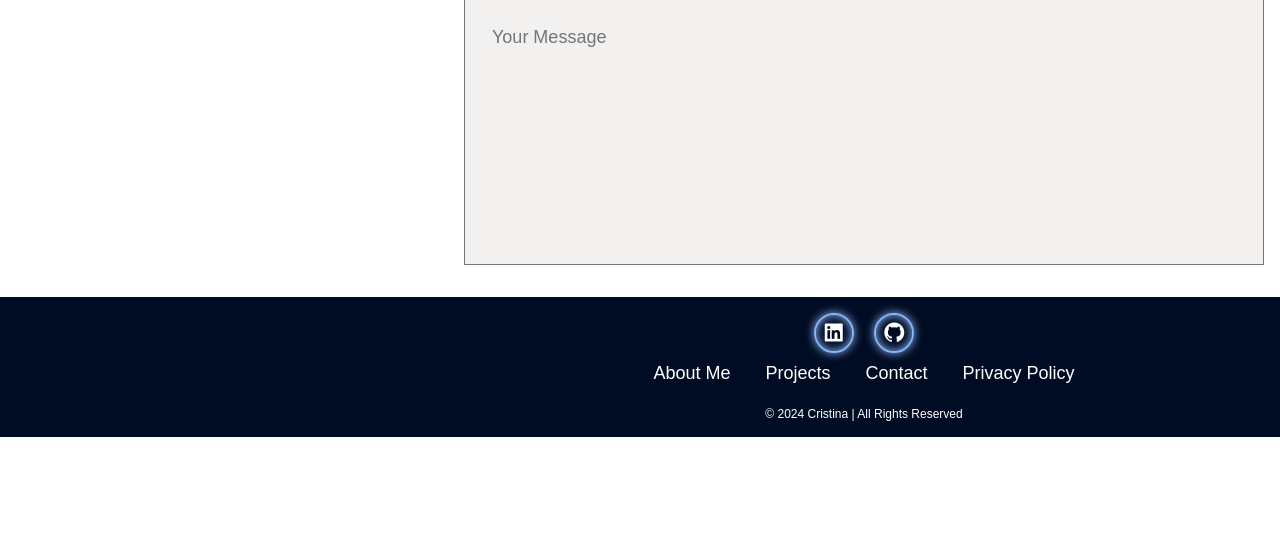
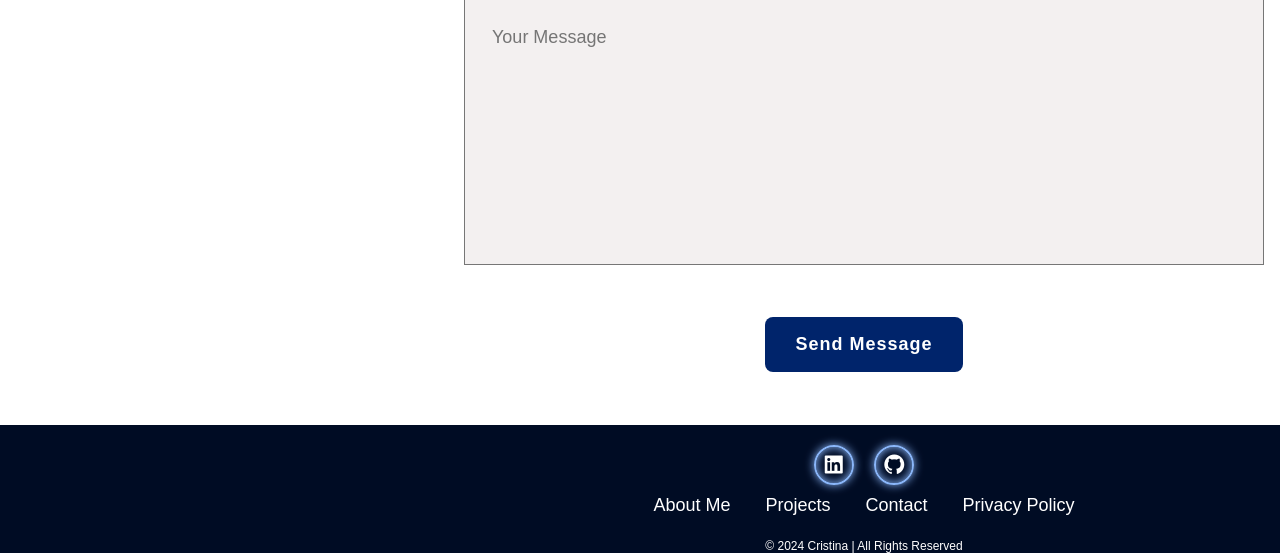
Before and after one commit to cristinadeviza/Portfolio, a Flask app: page / in a window 1280 px wide; the page is wider, and only the part inside the window is pictured. Shown: the part 3035-3588 px from the top of that part. Before the commit the page ends 3472 px from the top of that part, so only its background shows below. Run offline with Flask 3, Linux system fonts and the light colour scheme.

Commit message:
4 Version

```diff
--- a/static/css/style.css
+++ b/static/css/style.css
@@ -3,6 +3,7 @@
     font-weight: 400;
     font-style: normal;
 }
+
 
 html {
     scroll-behavior: smooth;
@@ -75,17 +76,13 @@ body {
 }
 
 .logo {
-    font-family: "Sevillana", cursive;
+    font-family: Verdana, Geneva, Tahoma, sans-serif;
     font-size: 22px;
     color: white;
     font-weight: 500;
     transition: 0.3s ease;
     margin-left: 2rem;
 }
-
-/* #logo1 {
-    font-family: "Sevillana", cursive;
-} */
 
 .logo:hover {
     color: #8AB6F9;
@@ -99,8 +96,6 @@ body {
     border-bottom: 3px solid #8AB6F9;
 }
 
-/* ßßßßßßßßßßßßßßßßßßßßßßßßßßßß */
-
 .menu-toggle {
     display: none;
     /* Ascunde pe desktop */
@@ -113,8 +108,6 @@ body {
 .menu-toggle i {
     transition: transform 0.3s ease-in-out;
 }
-
-/* ??????????????????????????? */
 
 .home {
     background: white;
@@ -699,8 +692,8 @@ footer ul {
     }
 
     .footer {
-        padding-bottom: 1rem;
-        padding-top: 1rem;
+        margin-top: 8rem;
+        height: 8rem;
     }
 }
 
@@ -709,12 +702,12 @@ footer ul {
         width: 100%;
     }
 
-    /* img {
+    img {
         width: 70%;
-} ßßßß????????????????????????? */
+    }
 
     .icons {
-        font-size: 12rem;
+        font-size: 10rem;
         margin: 20px;
         color: #00246B;
     }
--- a/templates/index.html
+++ b/templates/index.html
@@ -20,6 +20,8 @@
     <header class="header">
         <a href="#" class="logo"><span id="logo1">Cristina Deviza</span>
         </a>
+
+        <!-- <img src="static/images/logo.svg" class="logo" id="logo1" alt="logo"> -->
 
         <!-- ????????????? -->
 
@@ -183,6 +185,7 @@
 
         <p class="copyright">© 2024 Cristina | All Rights Reserved</p>
     </footer>
+
     <script>
         const menuToggle = document.getElementById('mobile-menu');
         const navbar = document.querySelector('.navbar');
```
